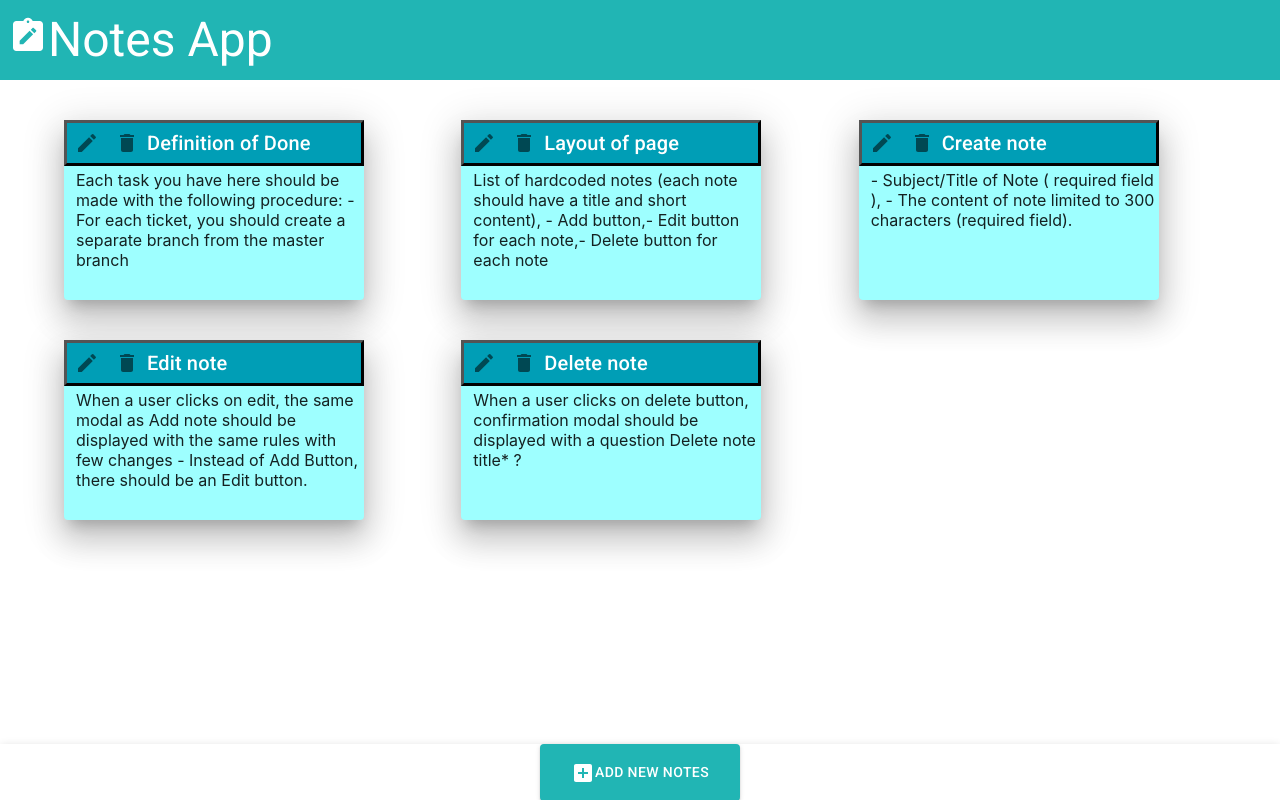
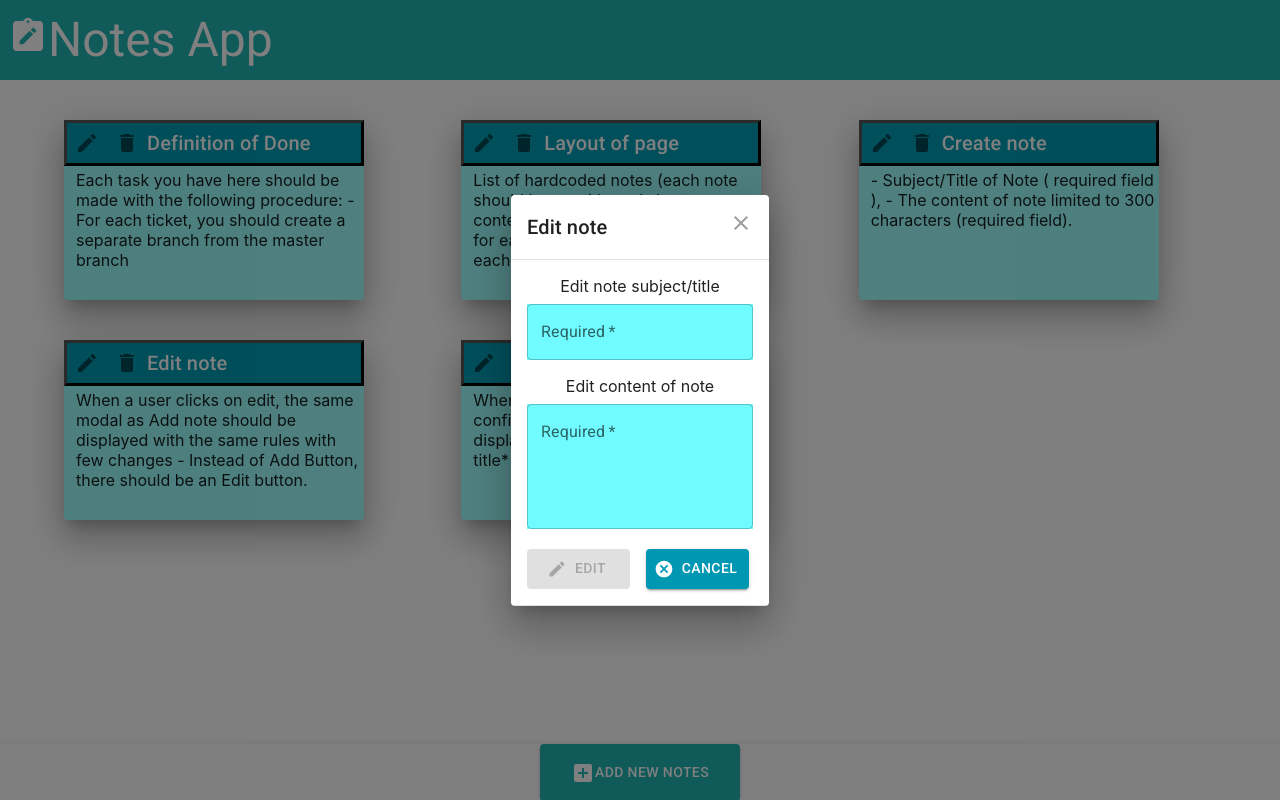
Before and after one commit to marijan25/Notes-app, a React (Create React App) app: page / in a window 1280 px wide. Both pictures are taken after a click on the button 87 px from the left and 143 px from the top of the page. Built offline with nearby package versions, Linux system fonts and the light colour scheme.

Commit message:
Added edit modal

```diff
--- a/src/App.js
+++ b/src/App.js
@@ -3,19 +3,47 @@ import Note from './components/Note';
 import { Container } from '@mui/material';
 import Heading from './components/Heading';
 import Paper from '@mui/material/Paper'
-import notesList from './data.json';
 import BottomNavigation from '@mui/material/BottomNavigation';
-import BottomNavigationAction from '@mui/material/BottomNavigationAction';
 import Button from '@mui/material/Button';
 import AddBoxIcon from '@mui/icons-material/AddBox';
+import { useContext, useState } from 'react'
 
 function App() {
+  const [notes, setNotes] = useState([
+    {
+      id: 1,
+      title: "Definition of Done",
+      content: "Each task you have here should be made with the following procedure: - For each ticket, you should create a separate branch from the master branch"
+  },
+  {
+      id: 2,
+      title: "Layout of page",
+      content: "List of hardcoded notes (each note should have a title and short content), - Add button,- Edit button for each note,- Delete button for each note"
+  },
+  {
+      id: 3,
+      title: "Create note",
+      content: "- Subject/Title of Note ( required field ), - The content of note limited to 300 characters (required field)."
+  },
+  {
+      id: 4,
+      title: "Edit note",
+      content: "When a user clicks on edit, the same modal as Add note should be displayed with the same rules with few changes - Instead of Add Button, there should be an Edit button."
+  },
+  {
+      id: 5,
+      title: "Delete note",
+      content: "When a user clicks on delete button, confirmation modal should be displayed with a question Delete note title* ?"
+  }
+  ])
+
+
   return (
     <Grid>
       <Heading />
       <Container sx={{marginTop:5, marginBottom:12}}>
         <Grid container spacing={5}>
-          {notesList.exampleNotes.map((note,index) => <Note note={note} key={note.id} />)}
+          {notes.map((note,index) => <Note note={note} key={note.id} />)}
         </Grid>
       </Container>
       <Paper sx={{position:'fixed',bottom:0, left:0, right:0}} elevation={3}>
--- /dev/null
+++ b/src/components/EditModal.js
@@ -0,0 +1,156 @@
+import * as React from 'react';
+import Grid from '@mui/material/Grid';
+import PropTypes from 'prop-types';
+import Button from '@mui/material/Button';
+import { styled } from '@mui/material/styles';
+import Dialog from '@mui/material/Dialog';
+import DialogTitle from '@mui/material/DialogTitle';
+import DialogContent from '@mui/material/DialogContent';
+import IconButton from '@mui/material/IconButton';
+import CloseIcon from '@mui/icons-material/Close';
+import Typography from '@mui/material/Typography';
+import TextField from '@mui/material/TextField';
+import { useState } from 'react';
+import Box from '@mui/material/Box';
+import Stack from '@mui/material/Stack';
+import AddCircleIcon from '@mui/icons-material/AddCircle';
+import CancelIcon from '@mui/icons-material/Cancel';
+import NoteAddIcon from '@mui/icons-material/NoteAdd';
+import EditIcon from '@mui/icons-material/Edit';
+
+const BootstrapDialog = styled(Dialog)(({ theme }) => ({
+  '& .MuiDialogContent-root': {
+    padding: theme.spacing(2),
+  },
+  '& .MuiDialogActions-root': {
+    padding: theme.spacing(1),
+  },
+}));
+const BootstrapDialogTitle = (props) => {
+  const { children, onClose, ...other } = props;
+  return (
+    <DialogTitle sx={{ m: 0, p: 2 }} {...other}>
+      {children}
+      {onClose ? (
+        <IconButton
+          aria-label="close"
+          onClick={onClose}
+          sx={{
+            position: 'absolute',
+            right: 8,
+            top: 8,
+            color: (theme) => theme.palette.grey[500],
+          }}
+        >
+          <CloseIcon />
+        </IconButton>
+      ) : null}
+    </DialogTitle>
+  );
+};
+BootstrapDialogTitle.propTypes = {
+  children: PropTypes.node,
+  onClose: PropTypes.func.isRequired,
+};
+
+export default function CustomizedDialogs({ note }) {
+  const [open, setOpen] = React.useState(false);
+  const [titleNote, setTitleNote] = useState("");
+  const [contentNote, setContentNote] = useState("");
+  const handleClickOpen = () => {
+    setOpen(true);
+  };
+  const handleClose = () => {
+    setOpen(false);
+    setTitle('');
+    setContent('');
+  };
+  const handleTitleChange = (event) => {
+    setTitleNote(event.target.value);
+  };
+  const handleContentChange = (event) =>{
+    setContentNote(event.target.value);
+  };
+  const [title, setTitle] = useState('');
+  const [content, setContent] = useState('');
+  const onSubmit = (e) => {
+    e.preventDefault()
+    //onAdd({title,content})
+    setTitle('')
+    setContent('')
+  }
+  return (
+    <Grid>
+        <IconButton aria-label="edit" onClick={handleClickOpen}>
+            <EditIcon />
+        </IconButton>
+      <BootstrapDialog
+        onClose={handleClose}
+        aria-labelledby="customized-dialog-title"
+        open={open}
+      >
+        <BootstrapDialogTitle onClose={handleClose}>
+          Edit note
+        </BootstrapDialogTitle>
+        <DialogContent dividers>
+          <form onSubmit={onSubmit}>
+            <Typography variant='paragraph' component='p' textAlign='center'>
+              <label>Edit note subject/title</label> <br />
+            </Typography>
+            <TextField
+              sx={{marginTop:1,backgroundColor:'#6ffbff',width:226}}
+              value={title}
+              onChange = {(e) => setTitle(e.target.value)}
+              required
+              name='title'
+              id="title"
+              label="Required"
+            />
+            <Box sx={{marginTop:2}}>
+              <Typography
+                variant='paragraph'
+                component='p'
+                textAlign='center'>
+              <Box>
+                <label>Edit content of note</label> <br />
+              </Box>
+            <TextField
+              sx={{marginTop:1, backgroundColor:'#6ffbff', width:226}}
+              required
+              value={content}
+              onChange = {(e) => setContent(e.target.value)}
+              name='content'
+              id="content"
+              label="Required"
+              multiline
+              rows={4}
+              inputProps = {{maxLength: 300}}
+            />
+              </Typography><br />
+            </Box>
+            <Stack direction="row" spacing={2}>
+              <Button
+                sx={{width:103, height:40, backgroundColor:'#0097b3'}}
+                variant="contained"
+                disabled={!title||!content}
+                startIcon={<EditIcon />}
+                type='submit'
+                autoFocus>
+                  Edit
+              </Button>
+              <Button
+                sx={{width:103, height:40, backgroundColor:'#0097b3'}}
+                variant="contained"
+                onClick={handleClose}
+                startIcon={<CancelIcon />}
+                type='reset'
+                autoFocus>
+                  Cancel
+              </Button>
+            </Stack>
+          </form>
+        </DialogContent>
+      </BootstrapDialog>
+    </Grid>
+  );
+}
--- a/src/components/Note.js
+++ b/src/components/Note.js
@@ -6,6 +6,7 @@ import DeleteIcon from '@mui/icons-material/Delete';
 import Typography  from '@mui/material/Typography';
 import IconButton from '@mui/material/IconButton';
 import Stack from '@mui/material/Stack';
+import CustomizedDialogs from '../components/EditModal';
 
 const Note = ({note}) => {
   return (
@@ -21,9 +22,9 @@ const Note = ({note}) => {
           }}>
           <Box>
             <Stack direction="row">
-              <IconButton aria-label="edit">
-                <EditIcon />
-              </IconButton>
+
+              <CustomizedDialogs />
+
               <IconButton aria-label="delete">
                 <DeleteIcon />
               </IconButton>
```
